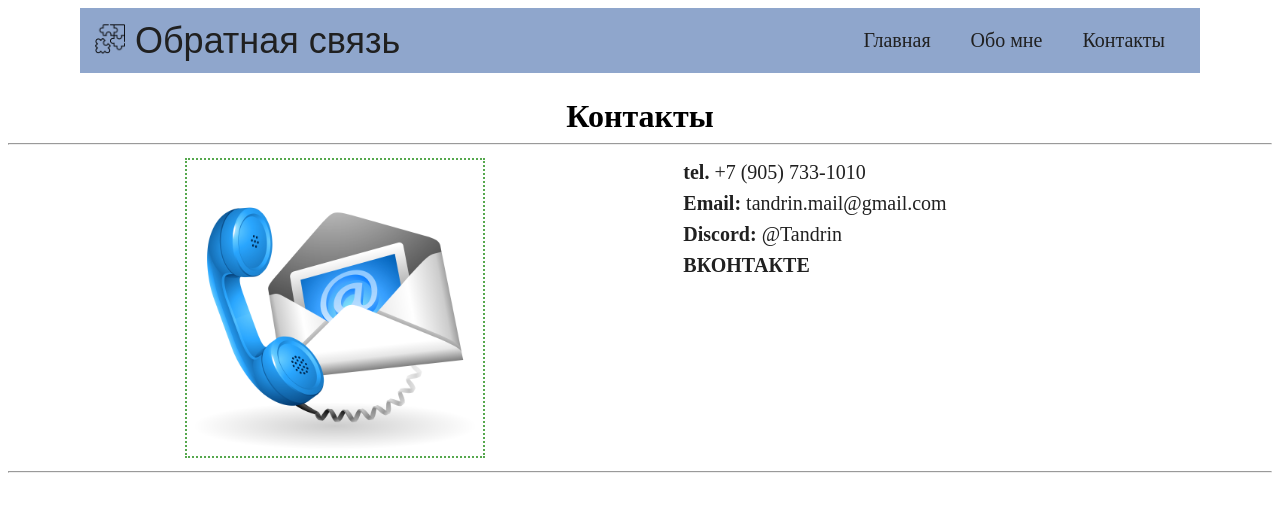
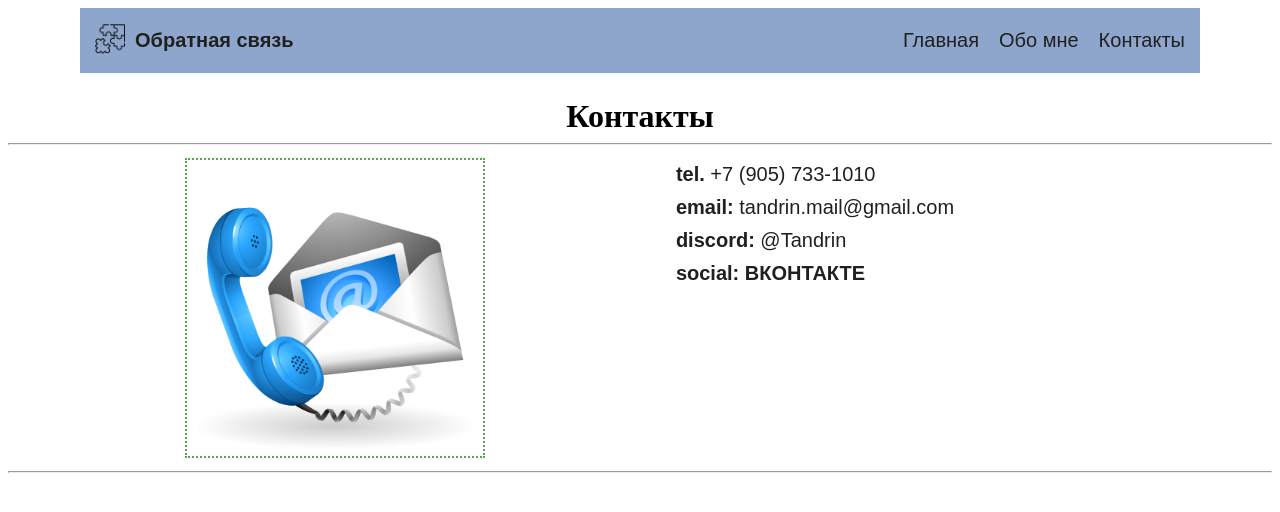
Before and after one commit to Tandrina/Hobby, a plain HTML site: page contacts.html in a window 1280 px wide. Drawn offline with Linux system fonts and the light colour scheme.

Commit message:
Задание выполнено.

```diff
--- a/contacts.html
+++ b/contacts.html
@@ -32,9 +32,9 @@
         <p class="inner-text">
             <ul class="inner_list">
                 <li><a href="tel: +79057331010"><b>tel.</b> +7 (905) 733-1010</a></li>
-                <li><a href="email: tandrin.mail@gmail.com"><b>Email:</b> tandrin.mail@gmail.com</a></li>
-                <li><b>Discord:</b> @Tandrin</li>
-                <li><a href="https://vk.com/id2365256"><b>ВКОНТАКТЕ</b></a></li>
+                <li><a href="mailto: tandrin.mail@gmail.com"><b>email:</b> tandrin.mail@gmail.com</a></li>
+                <li><b>discord:</b> @Tandrin</li>
+                <li><a href="https://vk.com/id2365256"><b>social: ВКОНТАКТЕ</b></a></li>
             </ul>
         </p>
     </div>
--- a/style.css
+++ b/style.css
@@ -20,7 +20,7 @@
     padding: 0%;
     margin: 0%;
 
-    font: 36px Arial, sans-serif;
+    font: bold 20px Arial, sans-serif;
 
     color: #202020;
 }
@@ -41,22 +41,23 @@
     display: flex;
     justify-content: space-between;
     align-items: center;
-
     height: 100%;
-    padding: 0 10px;
 
     list-style-type: none;
 }
 
 .navigation a{
     height: 100%;
-    padding: 0px 20px;
+    padding: 0px;
 
     background-color: #8fa6cc;
 }
 
 .navigation li a{
-    font-size: 20px;
+    margin: 10px;
+    padding: 0px;
+
+    font: 20px Arial, sans-serif;
     text-decoration: none;
 
     color: #202020;
@@ -114,7 +115,8 @@
 
 .inner_list {
     margin: 0 auto;
-    font-size: 20px;
+
+    font: 20px Arial, sans-serif;
     list-style-type: none;
 
     color: #202020;
@@ -122,8 +124,6 @@
 }
 
 .inner_list a{
-
-
     font-size: 20px;
     text-decoration: none;
     list-style-type: none;
@@ -132,5 +132,5 @@
 }
 
 .inner_list li{
-    margin: 8px auto;
+    margin: 10px auto;
 }
```
